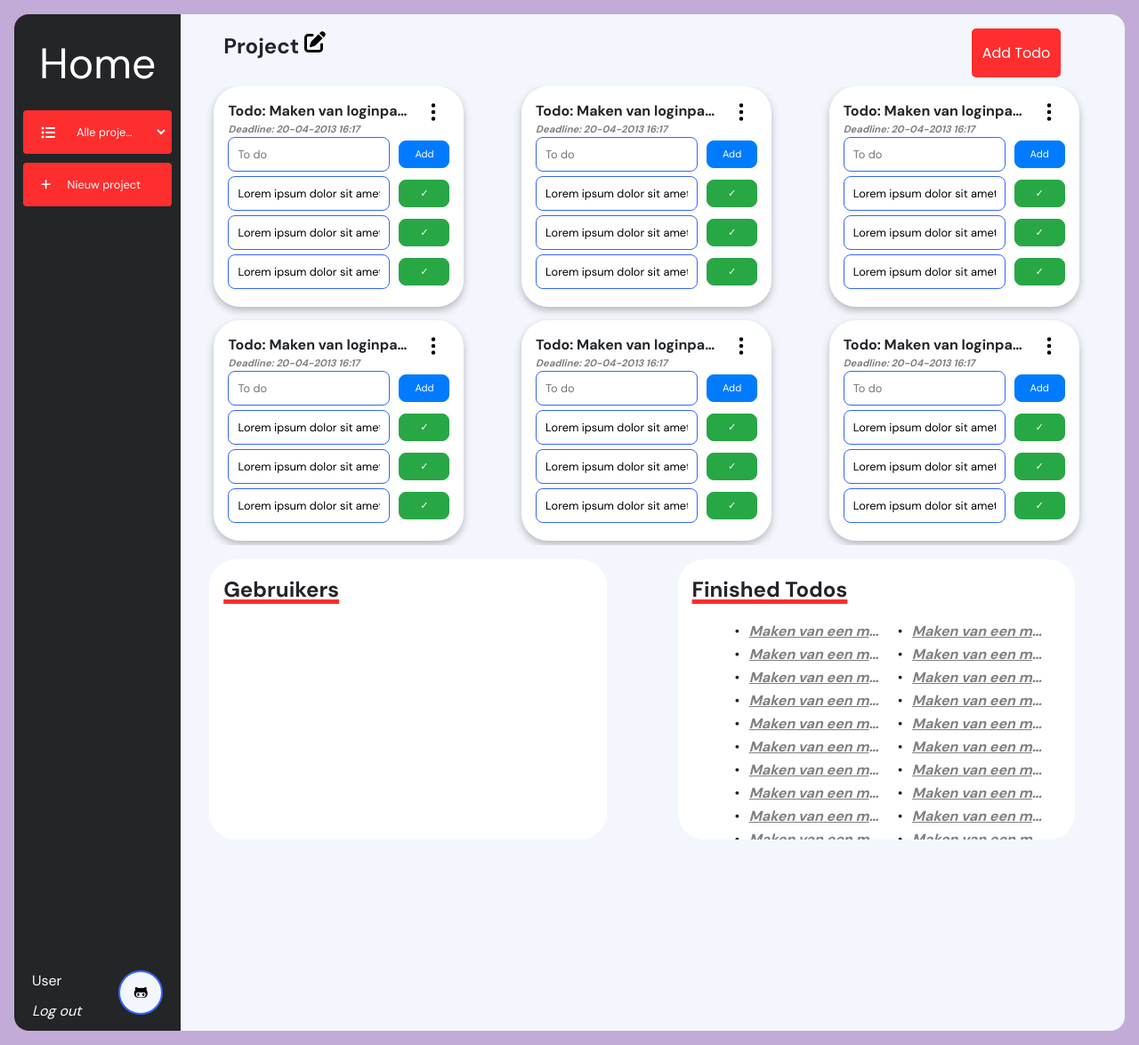
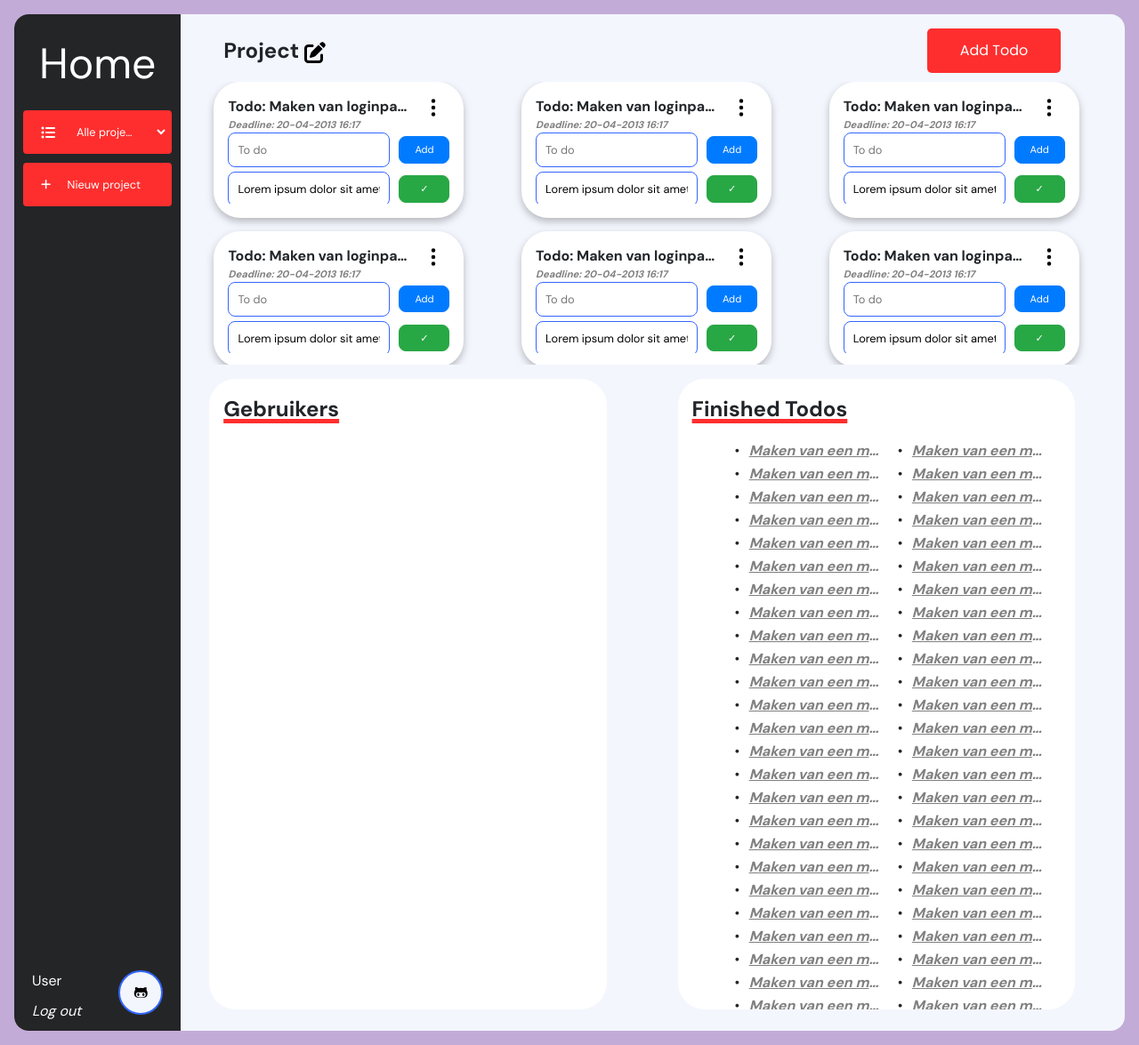
Before and after one commit to timvdlee/A4, a Django app: page /project in a window 1280 px wide. Shown: the whole page at 89% size. Run offline with Django 4.2, Linux system fonts and the light colour scheme; some libraries are stand-ins or nearby versions.

Commit message:
Ik heb een extra branch gemaakt om even wat te testen.

```diff
--- a/Project_A4/static/css/style.css
+++ b/Project_A4/static/css/style.css
@@ -373,7 +373,7 @@ body {
     padding-bottom: 10px;
     padding-left: 10px;
     scroll-snap-type: y mandatory;
-    height: calc(2 * 15.5em + 10px * 2 );
+    height: calc(2 * ((3 * 1.5em + 4.5em) + 15px)); /* Adjust the calculation based on max 3 subtodos */
 
 }
 
@@ -383,7 +383,8 @@ body {
     flex-direction: column;
     background-color: var(--primary-panel-color);
     border-radius: 30px;
-    height: 15.5em ;
+    height: auto;
+    min-width: 15.5em;
     padding: 16px;
     filter: drop-shadow(0px 4px 4px rgba(0, 0, 0, 0.25));
     grid-template-columns:repeat(auto-fit,300px);
@@ -444,11 +445,18 @@ body {
     display: flex;
     flex-direction: column;
     gap: 5px;
-    overflow: scroll;
+    overflow-y: auto;
+    max-height: calc(2 * 2.5em);
     scrollbar-width: none;
     scroll-snap-type: y mandatory;
+}
 
-  }
+.bottomTodo::-webkit-scrollbar {
+    width: 0;
+    background: transparent;
+}
+
+
 
   .bottomTodo div {
     scroll-snap-align: start;
@@ -507,14 +515,17 @@ body {
   padding-left: 3em;
   padding-right: 3em;
   justify-content: space-between;
+  align-items: center;
   margin-bottom: 10px;
-  height: 5%;
+
+  /* height: 5%; */
 }
 
 .project_title_text {
   font-size: var(--primary-font-size);
   font-weight: 700;
   color: var(--primary-font-size);
+  margin: 0;
 
 }
 
@@ -542,7 +553,8 @@ body {
   text-decoration: none;
   background-color: var(--primary-button-background);
   border-radius: 5px;
-  width: 100px ;
+  width: 150px ;
+  height: 50px;
   border: none;
   font-size: var(--secondary-font-color);
   font-family: var(--secondary-font);
@@ -561,6 +573,7 @@ body {
   padding-top: 16px;
   padding-bottom: 0;
   height: 30%;
+  flex: 3;
 }
 
 .projectUsers {
```
Also changed, not shown: Project_A4/templates/project.html (+4 -11 lines).
